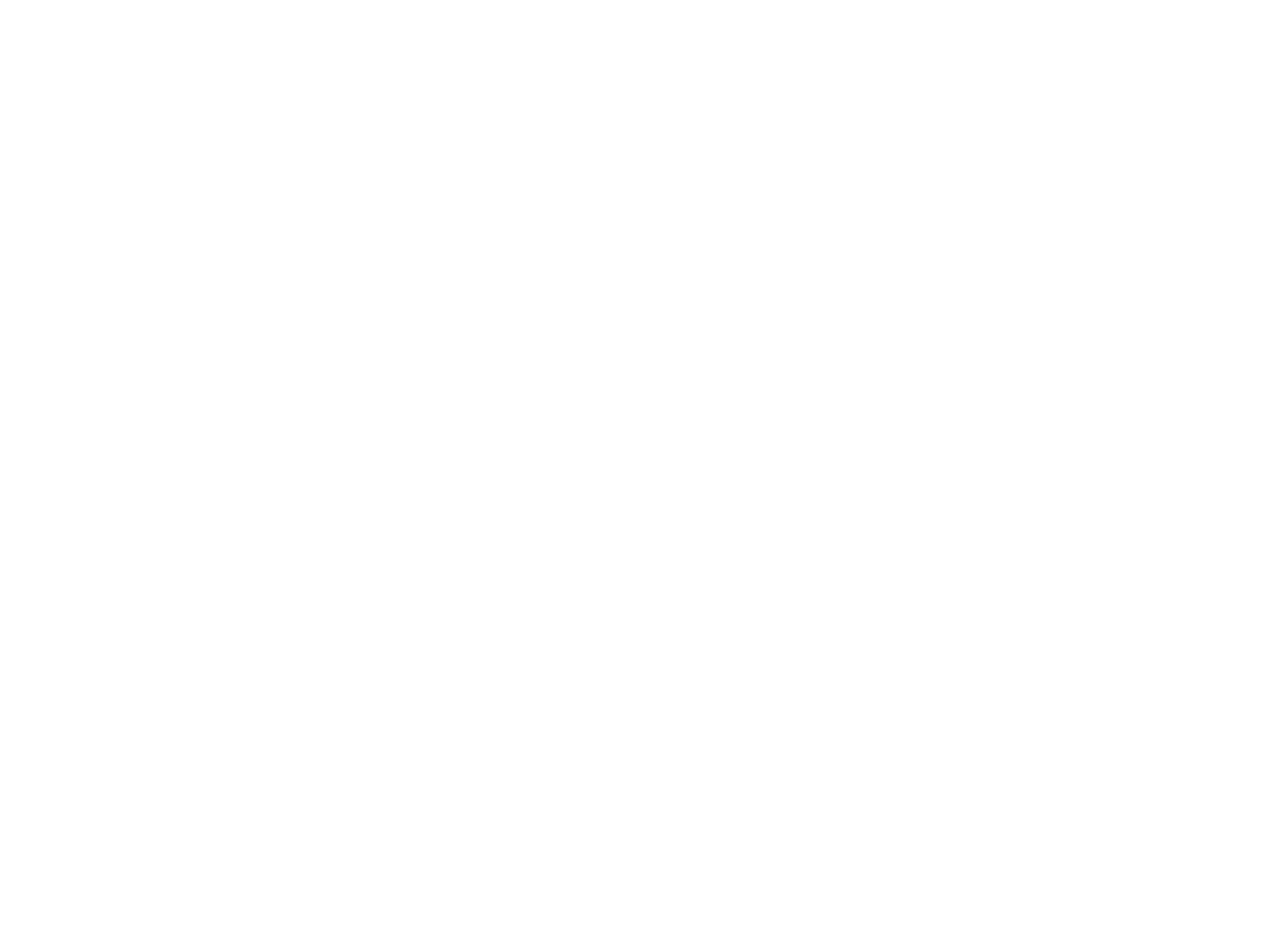
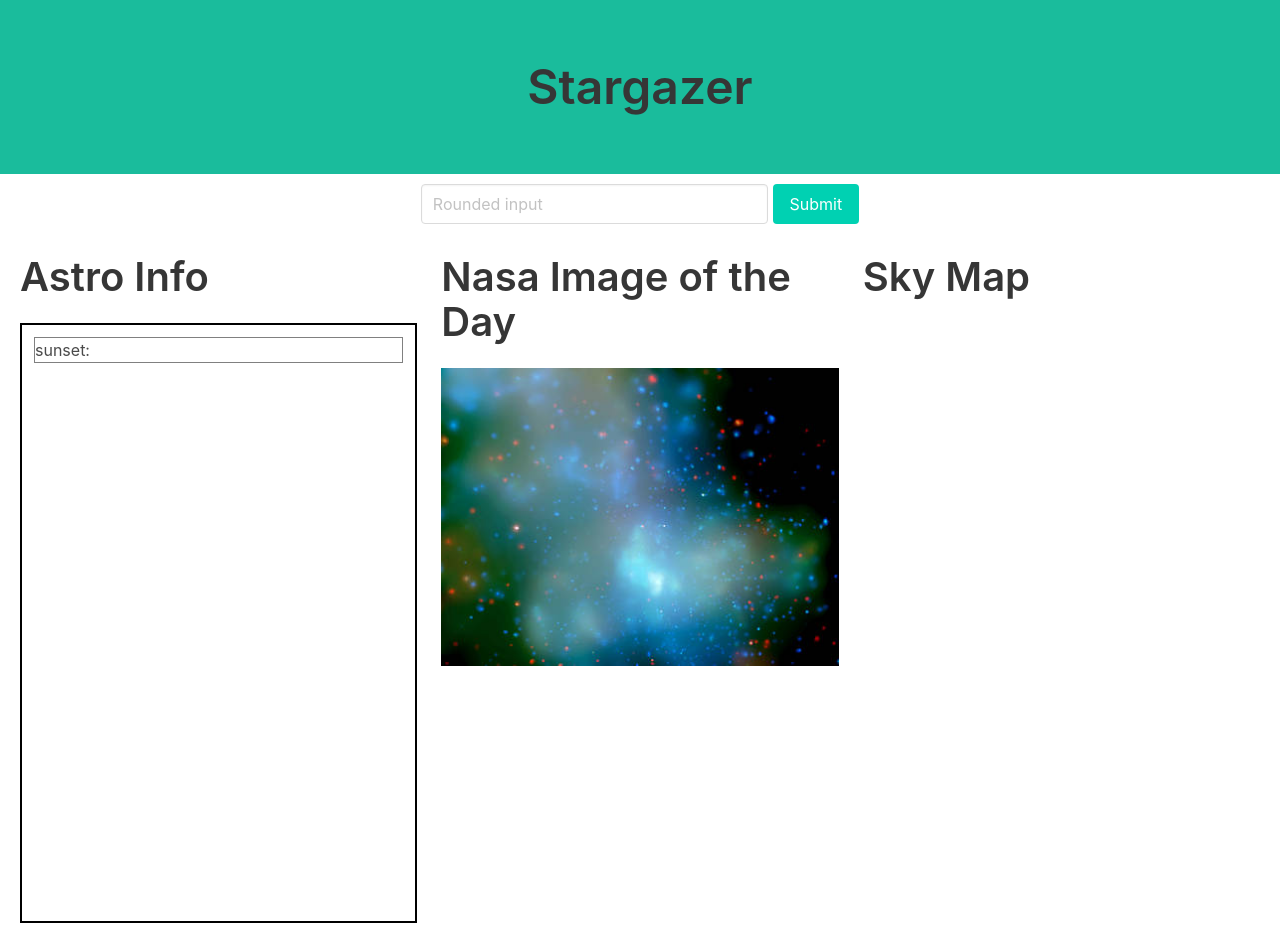
Before and after one commit to jessamyn27/Stargazers-App-NASA-API, a plain HTML site: page index.html in a window 1280 px wide. Before the commit the page ends 800 px from the top, so only its background shows below. Drawn offline with nearby package versions, Linux system fonts and the light colour scheme; some packages are replaced by stand-ins of ours; a script that the page names is missing.

Commit message:
made initial template in html

```diff
--- /dev/null
+++ b/Assets/style.css
@@ -0,0 +1,45 @@
+    @import "https://cdn.jsdelivr.net/npm/bulma@0.9.3/css/bulma.min.css";
+    /* <h1 class="title is-1">Title 1</h1>
+    <h2 class="title is-2">Title 2</h2>
+    <h3 class="title is-3">Title 3</h3>
+    <h4 class="title is-4">Title 4</h4>
+    <h5 class="title is-5">Title 5</h5>
+    <h6 class="title is-6">Title 6</h6> */
+
+    body {
+        margin: auto;
+    }
+
+    main {
+        margin-left: 20px;
+        margin-right: 20px;
+    }
+
+    header div h1 {
+        padding: 60px;
+        text-align: center;
+        background: #1abc9c;
+        color: white;
+        font-size: 30p;
+    }
+
+    input {
+        max-width: 28% !important;
+    }
+
+    #textarea {
+        border: 2px solid black;
+        min-height: 600px;
+    }
+
+    #userInput {
+        text-align: center;
+        max-height: 200px;
+        margin-bottom: 20px;
+        padding-bottom: 10px;
+        padding-top: 10px;
+    }
+
+    #geoList {
+        border: 1px solid grey;
+    }
--- a/index.html
+++ b/index.html
@@ -6,10 +6,74 @@
     <meta http-equiv="X-UA-Compatible" content="IE=edge">
     <meta name="viewport" content="width=device-width, initial-scale=1.0">
     <title>Document</title>
+    <link rel="stylesheet" href="https://cdn.jsdelivr.net/npm/bulma@0.9.3/css/bulma.min.css">
+    <link rel="stylesheet" href="./Assets/style.css">
+
 </head>
 
 <body>
+    <header>
+        <div>
+            <h1 class="title is-1">Stargazer</h1>
+        </div>
+    </header>
 
+    <main>
+        <!-- input and search -->
+        <div id="userInput">
+            <input class="input" type="text" placeholder="Rounded input">
+            <span class="control">
+                <button class="button is-primary">Submit</button>
+            </span>
+        </div>
+
+        <!-- all three columns container -->
+        <div class="columns is-mobile">
+
+            <!-- geolocation info API -->
+            <div class="column" id="astroInfo">
+                <h2 class="title is-2"> Astro Info</h2>
+                <div id="textarea" class="column">
+                    <ul id="geoList">
+                        <li>
+
+                        </li>sunset: </ul>
+                </div>
+            </div>
+
+            <!-- nasa image of the day info API -->
+            <div class="column" id="nasaImage">
+                <h2 class="title is-2"> Nasa Image of the Day </h2>
+                <img id="image" src="./Assets/51189669328_bf2f1fc18f_o.jpeg" alt="Nasa Image of the Day" width="500" height="800">
+            </div>
+
+            <!-- skymap constellations info WIDGET -->
+            <div class="column" id="skyMap">
+                <h2 class="title is-2"> Sky Map </h2>
+                <div id="av-skymap">
+                    <script>
+                        var avSkymapProperties = {
+                            location: {
+                                lon: -73.986,
+                                lat: 40.748,
+                                name: 'New York City',
+                                tz: 'America/New_York'
+                            },
+                            deco: 16399,
+                            size: 200,
+                            lang: 'en'
+                        };
+                    </script>
+
+                </div>
+            </div>
+
+        </div>
+
+    </main>
+
+    <script src="https://astroviewer.net/widgets/widgets/skymap.js"></script>
+    <script src="./Assets/script.js"></script>
 </body>
 
 </html>
--- a/style.css
+++ /dev/null
@@ -1,3 +0,0 @@
-body{
-    background-color: aqua;
-}
```
Also changed, not shown: Assets/51189669328_bf2f1fc18f_o.jpeg (added), Assets/script.js (renamed from script.js).
